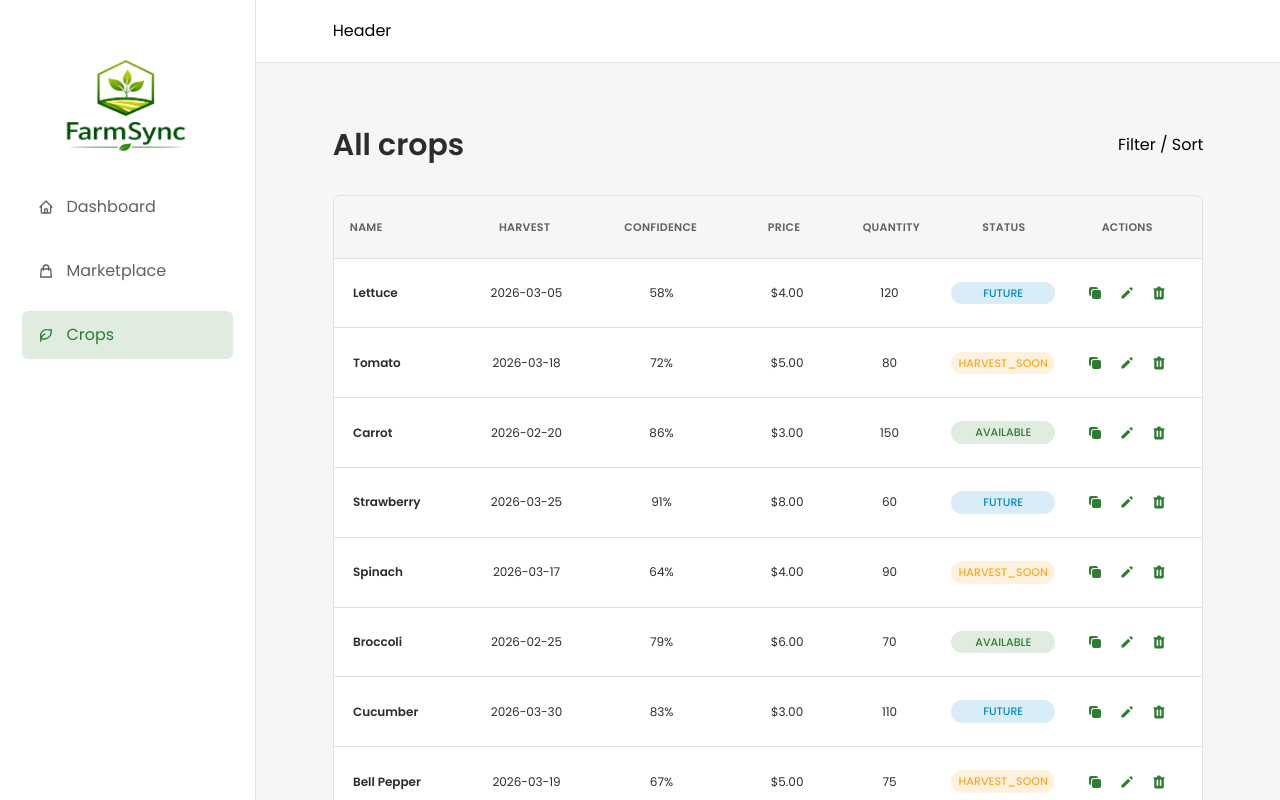
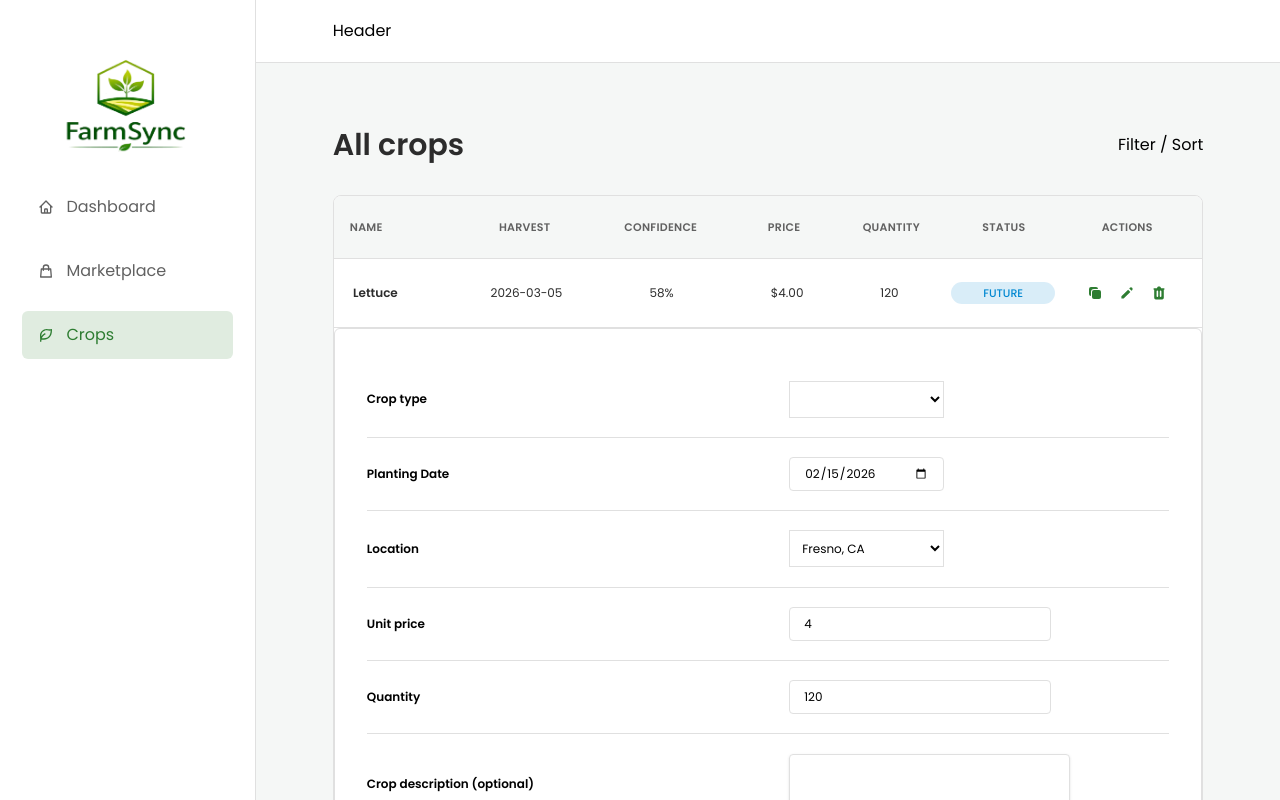
Before and after one commit to jan9601/CS-250-Project, a React (Vite) app in the folder frontend/FarmSync/: page /crops in a window 1280 px wide. Both pictures are taken after a click on the button 1127 px from the left and 293 px from the top of the page. Built offline with nearby package versions, Linux system fonts and the light colour scheme; a web font is replaced by a local one.

Commit message:
Implemented edit crop feature

```diff
--- a/frontend/FarmSync/src/features/crops/CreateCropForm.jsx
+++ b/frontend/FarmSync/src/features/crops/CreateCropForm.jsx
@@ -1,18 +1,25 @@
+import {useMutation, useQueryClient} from "@tanstack/react-query";
 import {useForm} from "react-hook-form";
+import toast from "react-hot-toast";
+
 import Button from "../../ui/Button";
 import FormRow from "../../ui/FormRow";
 import Input from "../../ui/Input";
-import {useMutation, useQueryClient} from "@tanstack/react-query";
-import {createCrop} from "../../services/cropsApi";
-import toast from "react-hot-toast";
 
-function CreateCropForm() {
-  const {register, handleSubmit, reset, formState} = useForm();
+import {createCrop, updateExistingCrop} from "../../services/cropsApi";
+
+function CreateCropForm({cropToEdit = {}}) {
+  const {id: editId, ...editValues} = cropToEdit;
+  const isEditSession = Boolean(editId);
+
+  const {register, handleSubmit, reset, formState} = useForm({
+    defaultValues: isEditSession ? editValues : {},
+  });
   const {errors} = formState;
 
   const queryClient = useQueryClient();
 
-  const {mutate, isLoading: isCreating} = useMutation({
+  const {mutate: createNewCrop, isLoading: isCreating} = useMutation({
     mutationFn: createCrop,
     onSuccess: () => {
       toast.success("New crop successfully created");
@@ -22,8 +29,21 @@ function CreateCropForm() {
     onError: (err) => toast.error(err.message),
   });
 
+  const {mutate: updateCrop, isLoading: isUpdating} = useMutation({
+    mutationFn: ({newCabinData, id}) => updateExistingCrop(newCabinData, id),
+    onSuccess: () => {
+      toast.success("Crop successfully updated");
+      queryClient.invalidateQueries({queryKey: ["crops"]});
+      reset();
+    },
+    onError: (err) => toast.error(err.message),
+  });
+
+  const isWorking = isCreating || isUpdating;
+
   function onSubmit(data) {
-    mutate(data);
+    if (isEditSession) updateCrop({newCabinData: data, id: editId});
+    else createNewCrop(data);
   }
 
   function onError(errors) {
@@ -53,7 +73,7 @@ function CreateCropForm() {
           {...register("plantingDate", {
             required: "This field is required",
           })}
-          disabled={isCreating}
+          disabled={isWorking}
         />
       </FormRow>
 
@@ -80,7 +100,7 @@ function CreateCropForm() {
               message: "Price should be at least $1",
             },
           })}
-          disabled={isCreating}
+          disabled={isWorking}
         />
       </FormRow>
 
@@ -95,13 +115,13 @@ function CreateCropForm() {
               message: "Quantity should be at least 1",
             },
           })}
-          disabled={isCreating}
+          disabled={isWorking}
         />
       </FormRow>
 
       <FormRow label="Crop description (optional)">
         <textarea
-          className="px-3 py-4 border border-border rounded-sm shadow-sm w-max h-15"
+          className="px-3 py-4 border text-sm border-border rounded-sm shadow-sm w-max h-15"
           type="text"
           id="description"
           {...register("description")}
@@ -112,8 +132,8 @@ function CreateCropForm() {
         <Button variation="secondary" type="reset">
           Cancel
         </Button>
-        <Button type="submit" disabled={isCreating}>
-          Add Crop
+        <Button type="submit" disabled={isWorking}>
+          {isEditSession ? "Edit Crop" : "Create new crop"}
         </Button>
       </FormRow>
     </form>
--- a/frontend/FarmSync/src/features/crops/CropsRow.jsx
+++ b/frontend/FarmSync/src/features/crops/CropsRow.jsx
@@ -4,6 +4,8 @@ import {HiPencil, HiTrash} from "react-icons/hi";
 import {useMutation, useQueryClient} from "@tanstack/react-query";
 import {deleteCrop} from "../../services/cropsApi";
 import toast from "react-hot-toast";
+import {useState} from "react";
+import CreateCropForm from "./CreateCropForm";
 
 /**
  * CropsRow
@@ -20,6 +22,8 @@ import toast from "react-hot-toast";
  * - actions
  */
 function CropsRow({crop}) {
+  const [showForm, setShowForm] = useState(false);
+
   const {
     id: cropId,
     name,
@@ -58,6 +62,7 @@ function CropsRow({crop}) {
   };
 
   return (
+    <>
       <div className="crops-row bg-surface text-xs text-text-primary ">
         <div className="font-semibold justify-self-start">{name}</div>
 
@@ -92,6 +97,7 @@ function CropsRow({crop}) {
             className="cursor-pointer rounded-md p-1 transition-colors hover:bg-brand-light/20"
             aria-label={`Edit ${name}`}
             title="Edit crop"
+            onClick={() => setShowForm((show) => !show)}
           >
             <HiPencil />
           </button>
@@ -108,6 +114,8 @@ function CropsRow({crop}) {
           </button>
         </div>
       </div>
+      {showForm && <CreateCropForm cropToEdit={crop} />}
+    </>
   );
 }
 
--- a/frontend/FarmSync/src/services/cropsApi.js
+++ b/frontend/FarmSync/src/services/cropsApi.js
@@ -21,39 +21,39 @@ export function initCrops() {
 
 export function getCrops() {
   initCrops();
-  return new Promise((resolve) => {
+  return new Promise((resolve, reject) => {
+    setTimeout(() => {
       try {
-      setTimeout(() => {
         const data = getData(CROPS_KEY);
         resolve(data);
-      }, 300);
       } catch (error) {
         console.error(error);
-      throw new Error("Could not get Crops");
+        reject(new Error("Could not get Crops"));
       }
+    }, 300);
   });
 }
 
 export function deleteCrop(id) {
-  return new Promise((resolve) => {
+  return new Promise((resolve, reject) => {
+    setTimeout(() => {
       try {
-      setTimeout(() => {
         const crops = getData(CROPS_KEY);
         const newCrops = crops.filter((crop) => crop.id !== id);
         setData(CROPS_KEY, newCrops);
         resolve();
-      }, 300);
       } catch (error) {
         console.error(error);
-      throw new Error("Crop could not be deleted");
+        reject(new Error("Crop could not be deleted"));
       }
+    }, 300);
   });
 }
 
 export function createCrop(crop) {
-  return new Promise((resolve) => {
+  return new Promise((resolve, reject) => {
+    setTimeout(() => {
       try {
-      setTimeout(() => {
         const oldCrops = getData(CROPS_KEY) || [];
         const newCrop = {
           ...crop,
@@ -65,10 +65,30 @@ export function createCrop(crop) {
         const fullNewCropsData = [...oldCrops, newCrop];
         setData(CROPS_KEY, fullNewCropsData);
         resolve(newCrop);
-      }, 500);
       } catch (error) {
         console.error(error);
-      throw new Error("Crop could not be added");
+        reject(new Error("Crop could not be added"));
       }
+    }, 500);
   });
 }
+
+export function updateExistingCrop(updatedCrop, id) {
+  const crops = getData(CROPS_KEY) || [];
+
+  const newCrops = crops.map((crop) =>
+    crop.id === id ? {...crop, ...updatedCrop} : crop,
+  );
+
+  return new Promise((resolve, reject) => {
+    setTimeout(() => {
+      try {
+        setData(CROPS_KEY, newCrops);
+        resolve(newCrops);
+      } catch (error) {
+        console.error(error);
+        reject(new Error("Crop could not be added"));
+      }
+    }, 300);
+  });
+}
```
Lines whose indentation alone changed are shown as unchanged.
